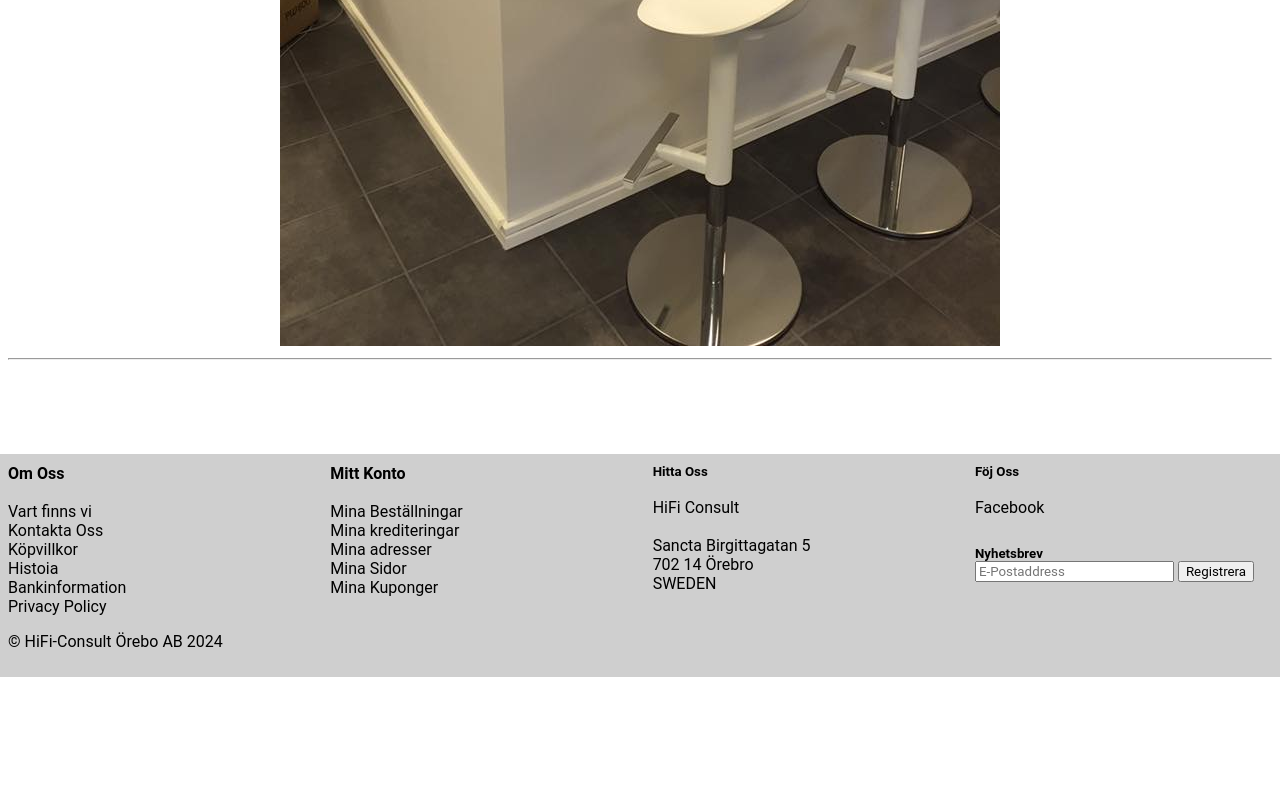
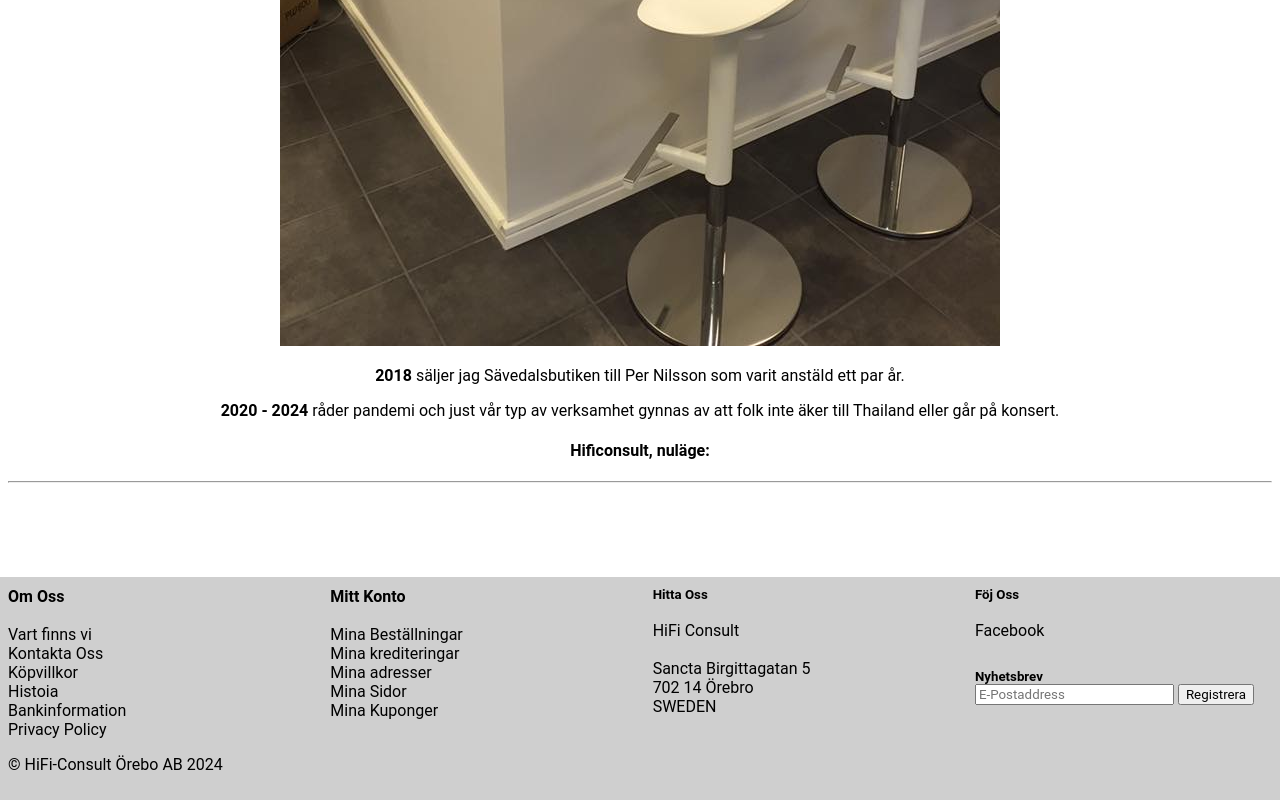
Before and after one commit to LunaLu-dev/HiFi-Consult, a plain HTML site: page History/index.html in a window 1280 px wide. Shown: the part 5732-6532 px from the top of the page. Before the commit the page ends 6409 px from the top, so only its background shows below. Drawn offline with Linux system fonts and the light colour scheme.

Commit message:
Update index.html

```diff
--- a/History/index.html
+++ b/History/index.html
@@ -90,6 +90,10 @@
                 <p>Lagom till h&oumlsten <strong>2016</strong> &oumlppnar vi butiken igen och d&aring har jag hittat en butikslokal jag tror p&aring i &Oumlrebro som n&aumlstan &aumlr f&aumlrdig. I r&aringdande l&aumlge blir det till att m&aringla och l&aumlgga golv etc sj&aumllv.</p>
                 <img src="/History/img/sanktaBirgitta-bygg.jpg" alt="">
                 <img src="/History/img/birgittacafé.jpg" alt="">
+                <p><strong>2018</strong> s&aumlljer jag S&aumlvedalsbutiken till Per Nilsson som varit anst&aumlld ett par &aringr.</p>
+                <p><strong>2020 - 2024</strong> r&aringder pandemi och just v&aringr typ av verksamhet gynnas av att folk inte &aumlker till Thailand eller g&aringr p&aring konsert.</p>
+
+                <h4>Hificonsult, nul&aumlge:</h4>
             </div>
         </div>
         <hr>
```
